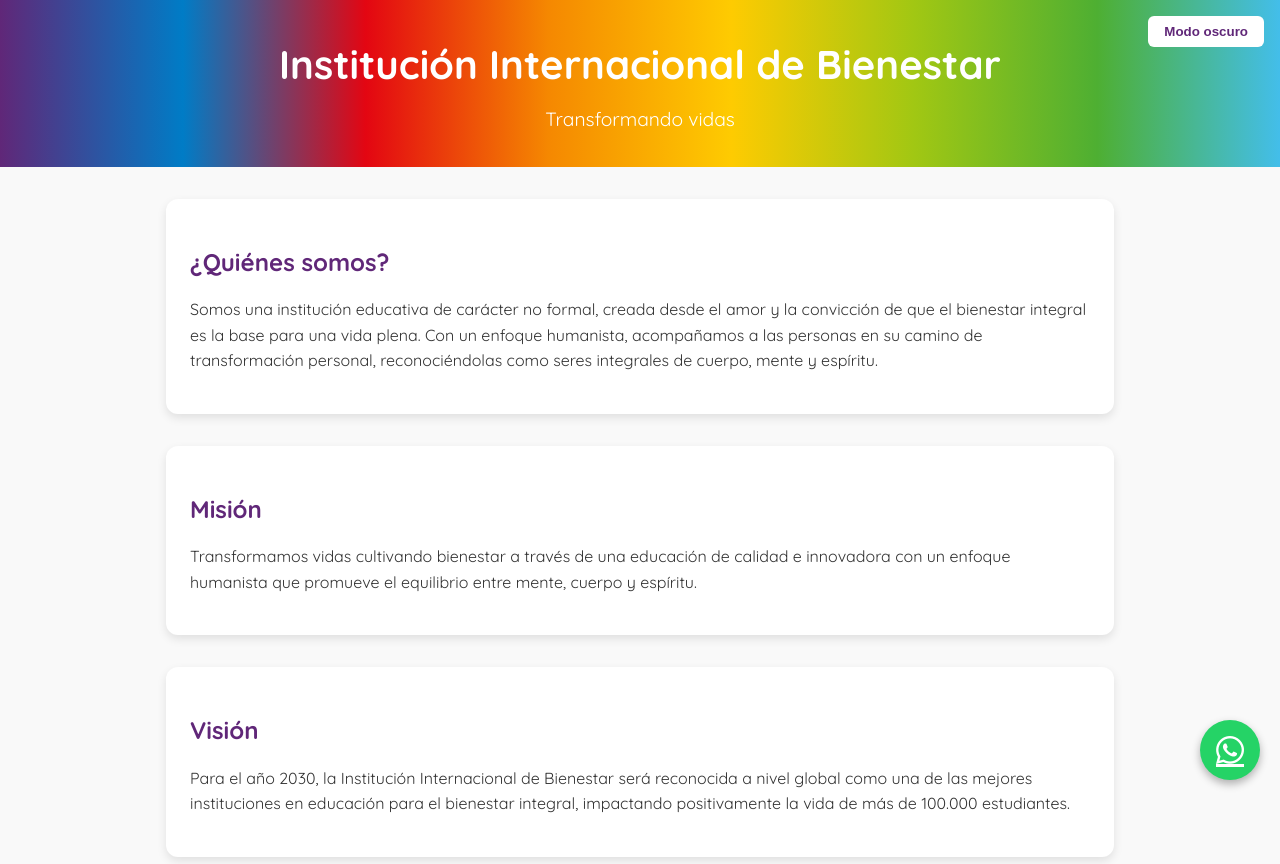
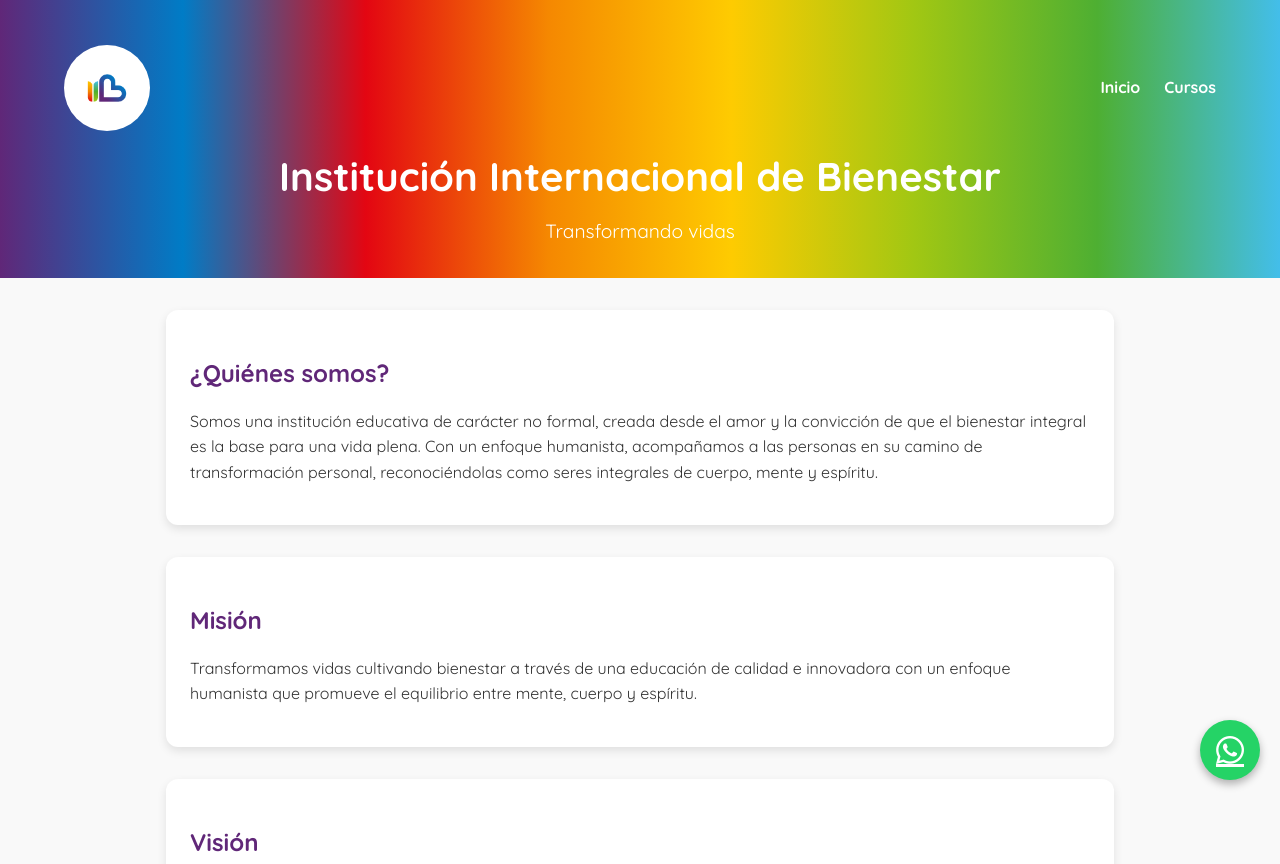
Before and after one commit to institutodebienestariib/iibienestar, a plain HTML site: page index.html in a window 1280 px wide. Shown: the top 864 px of the page. Drawn offline with Linux system fonts and the light colour scheme.

Commit message:
several changes

```diff
--- a/index.html
+++ b/index.html
@@ -4,6 +4,7 @@
   <meta charset="UTF-8">
   <meta name="viewport" content="width=device-width, initial-scale=1.0">
   <title>Institución Internacional de Bienestar</title>
+  <link rel="shortcut icon" href="logo.png" type="image/x-icon">
   <link href="https://fonts.googleapis.com/css2?family=Quicksand:wght@400;600;700&display=swap" rel="stylesheet">
   <link rel="stylesheet" href="https://cdnjs.cloudflare.com/ajax/libs/font-awesome/6.5.0/css/all.min.css">
   <style>
@@ -141,12 +142,73 @@
     body.dark #toggle-theme:hover {
       background: #555;
     }
+
+  /* -- navbar -- */
+  .navbar {
+    display: flex;
+    justify-content: space-between;
+    align-items: center;
+    /* background: linear-gradient(90deg, #602778, #007CC6, #E30612); */
+    padding: 0.8rem 2rem;
+    position: sticky;
+    top: 0;
+    z-index: 100;
+  }
+
+  .navbar .logo img {
+    height: 50px;
+  }
+
+  .navbar ul {
+    list-style: none;
+    display: flex;
+    gap: 1.5rem;
+    margin: 0;
+    padding: 0;
+  }
+
+  .navbar ul li a {
+    color: white;
+    text-decoration: none;
+    font-weight: bold;
+    transition: color 0.3s;
+  }
+
+  .navbar ul li a:hover {
+    color: #FECB01;
+  }
+  .logo {
+    background: white;
+    border-radius: 50%;
+    padding: 8px;
+    display: flex;
+    align-items: center;
+    justify-content: center;
+    height: 70px;
+    width: 70px;
+    overflow: hidden;
+  }
+
+  .logo img {
+    max-height: 60%;
+    max-width: 60%;
+  }
+
   </style>
 </head>
 <body>
 
   <header>
-    <button id="toggle-theme">Modo oscuro</button>
+    <nav class="navbar">
+      <div class="logo">
+        <img src="./logo.png" alt="Logo IIB">
+      </div>
+      <ul>
+        <li><a href="./index.html">Inicio</a></li>
+        <li><a href="./mediprincipiante.html">Cursos</a></li>
+      </ul>
+    </nav>
+    <!-- <button id="toggle-theme">Modo oscuro</button> -->
     <h1>Institución Internacional de Bienestar</h1>
     <p>Transformando vidas</p>
   </header>
```
Also changed, not shown: mediprincipiante.html (added, +130 -0 lines), logo.png (added), 1 other file.
